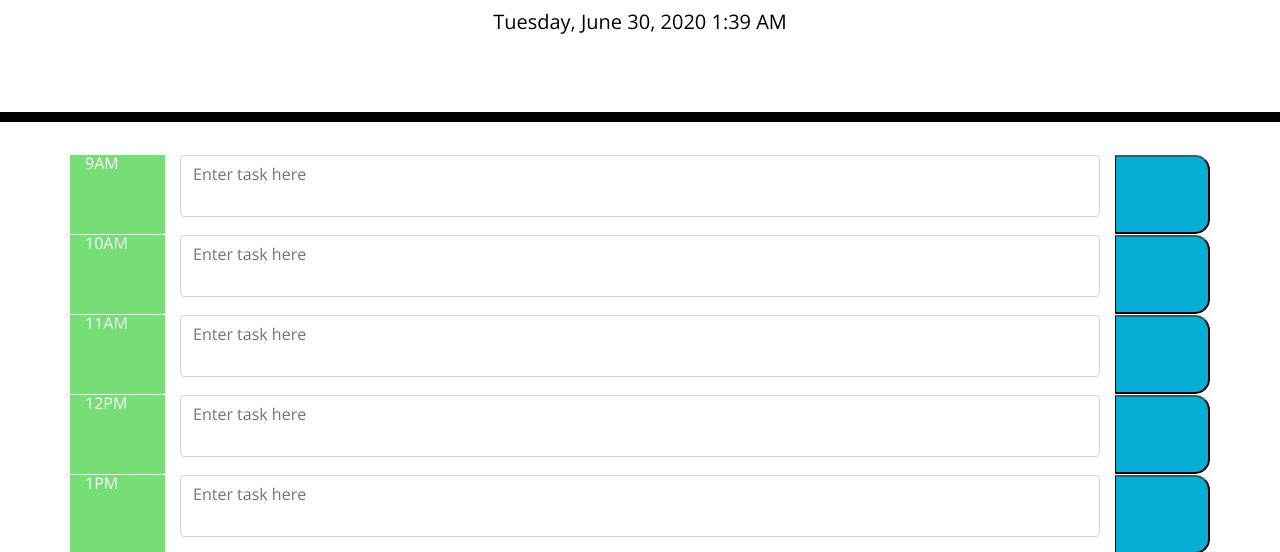
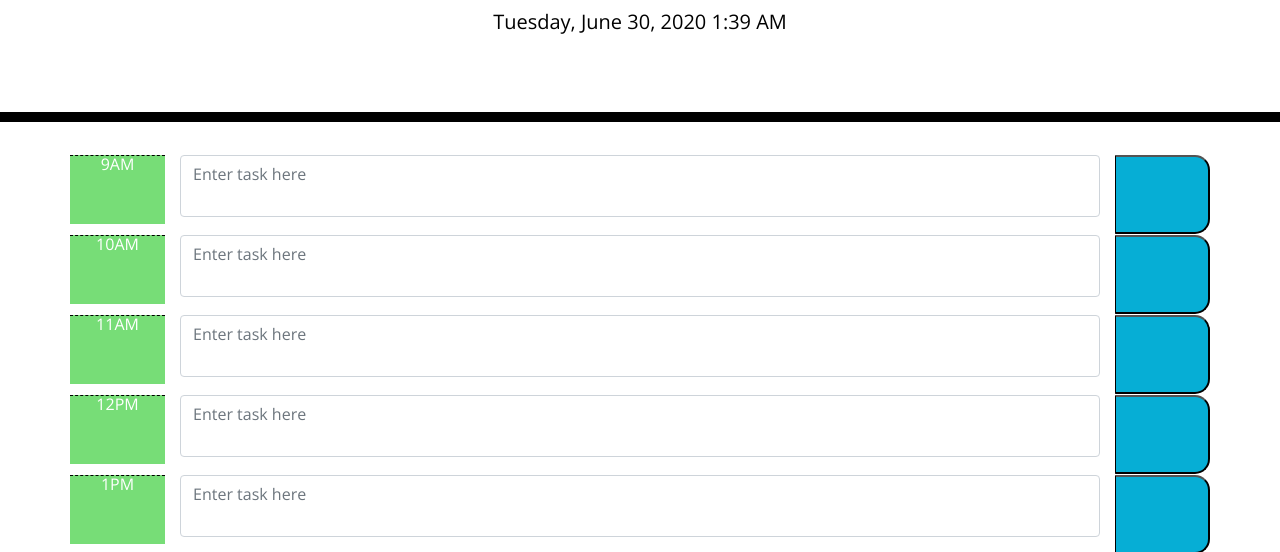
Before and after one commit to kwedwick/weekday-scheduler, a plain HTML site: page index.html in a window 1280 px wide. Shown: the part 182-734 px from the top of the page. Drawn offline with nearby package versions, Linux system fonts and the light colour scheme; a web font is replaced by a local one.

Commit message:
corrected hour-block css

```diff
--- a/assets/style.css
+++ b/assets/style.css
@@ -35,12 +35,12 @@ textarea {
   border-top: 1px solid white;;
 }
 
-.hour-block {
+.hour {
   background-color: #ffffff;
   color: #000000;
   border-top: 1px dashed #000000;
-  text-align: right;
-  margin-top: 10px;
+  text-align: center;
+  margin-bottom: 10px
 }
 
 .past {
```
